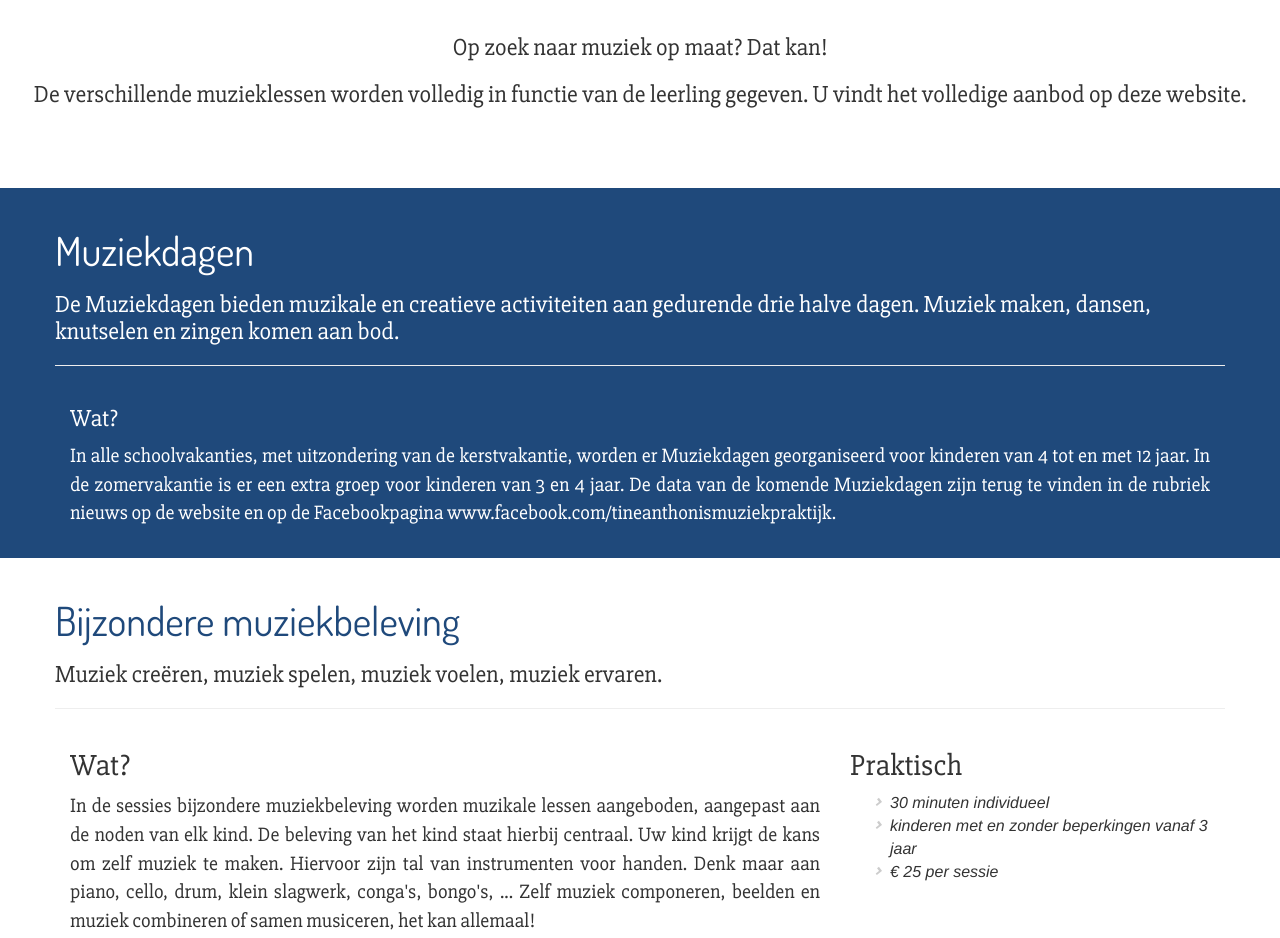
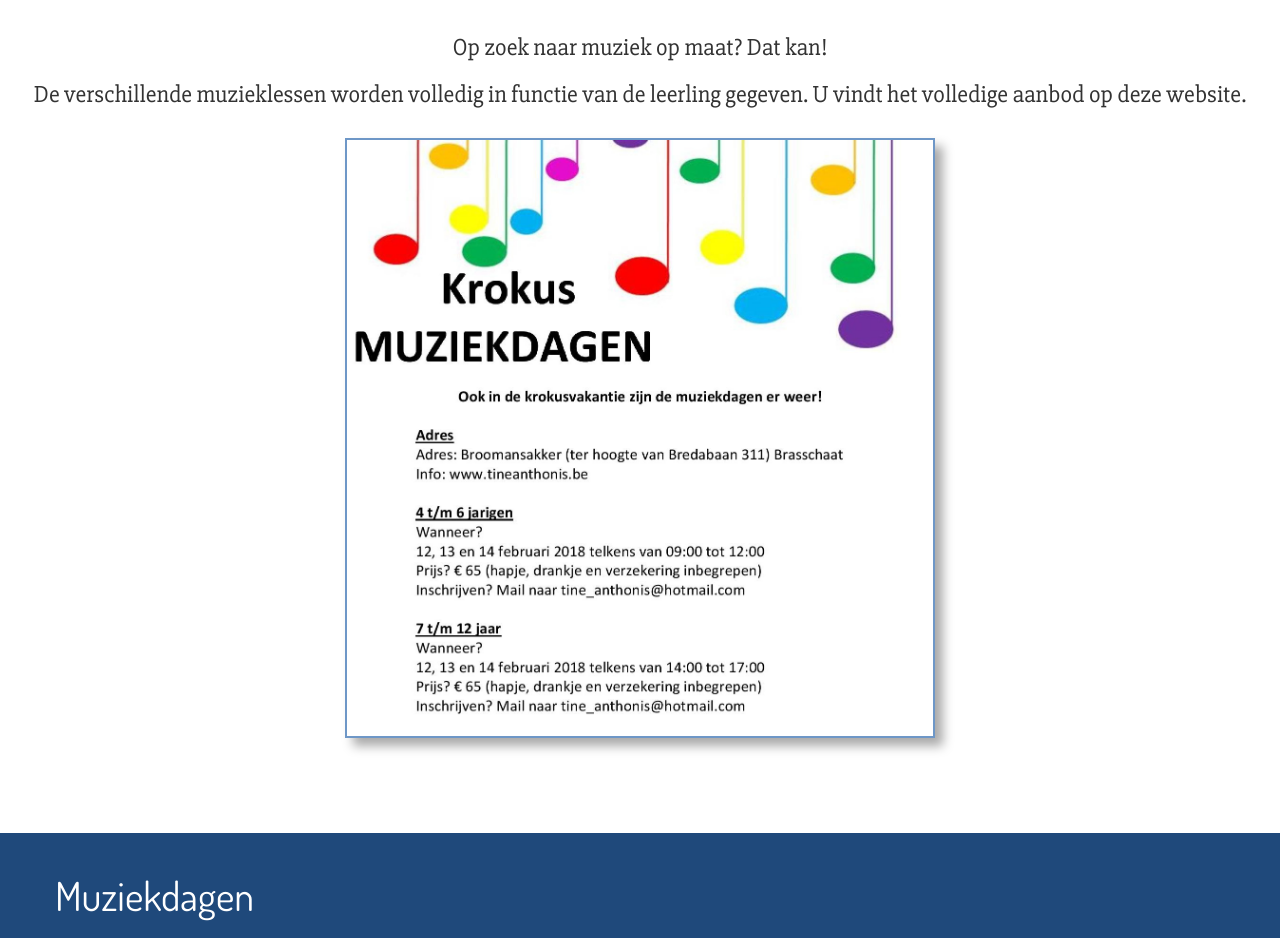
Before and after one commit to BastienVH/WebsiteTineAnthonis, a plain HTML site: page index.html in a window 1280 px wide. Shown: the part 840-1778 px from the top of the page. Drawn offline with nearby package versions, Linux system fonts and the light colour scheme; a web font is replaced by a local one.

Commit message:
new flyer krokusmuziekdagen 2018

```diff
--- a/index.html
+++ b/index.html
@@ -70,7 +70,8 @@
                 <h3>De verschillende muzieklessen worden volledig in functie van de leerling gegeven. U vindt het volledige aanbod
                     op deze website.
                 </h3>
-                <!-- <img src="img\herfst_muziekdagen.jpg" alt="Flyer muziekdagen" class="img img-responsive center-block"> -->
+                <br>
+                <img src="img\krokusmuziekdagen2018.jpg" alt="Flyer muziekdagen" class="img img-responsive center-block">
             </div>
             <!--
             <div class="well well-sm">
```
Also changed, not shown: img/krokusmuziekdagen2018.jpg (added).
